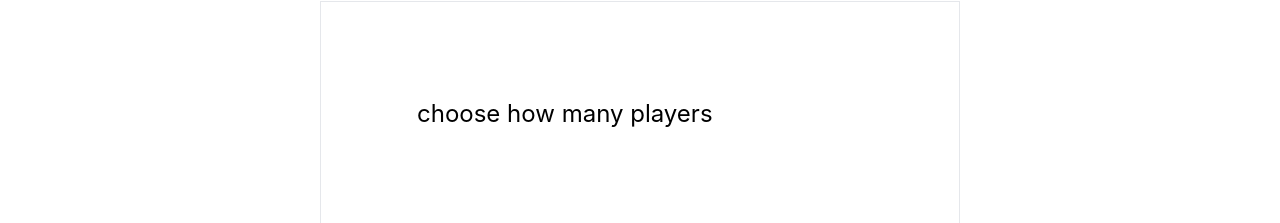
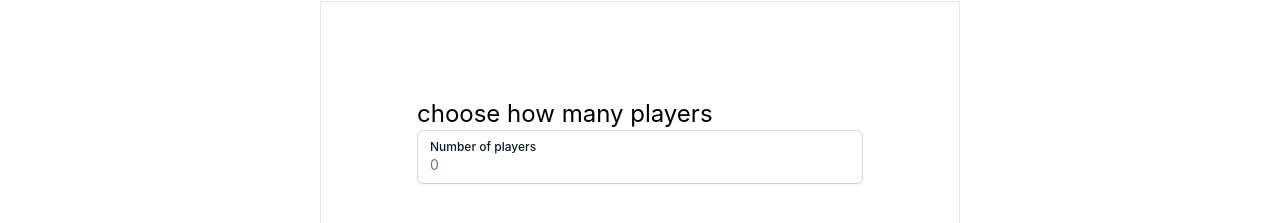
Before and after one commit to bencyna/word-guess, a React (Create React App) app: page /play in a window 1280 px wide. Shown: the part 159-382 px from the top of the page. Built offline with nearby package versions, Linux system fonts and the light colour scheme.

Commit message:
input field added

```diff
--- a/src/Pages/Play/Play.tsx
+++ b/src/Pages/Play/Play.tsx
@@ -1,6 +1,6 @@
 import React, {useState} from 'react'
 import Navbar from "../../Components/Navbar/Navbar.tsx";
-
+import Input from "../../Components/Input/Input.tsx"
 
 export default function Play() {
   const [playersNumber, setPlayerNumbers] = useState(0);
@@ -14,7 +14,7 @@ export default function Play() {
           <h3 className="text-2xl">
           choose how many players
           </h3>
-
+          <Input type="number" class = {{}} value={playersNumber} text="Number of players" name="playersNumber" id="playersNumber" placeholder="0"/>
         </div>
         ) : (
         <div>
--- a/src/index.css
+++ b/src/index.css
@@ -15,3 +15,7 @@ code {
   font-family: source-code-pro, Menlo, Monaco, Consolas, 'Courier New',
     monospace;
 }
+
+input {
+  all: unset;
+}
```
